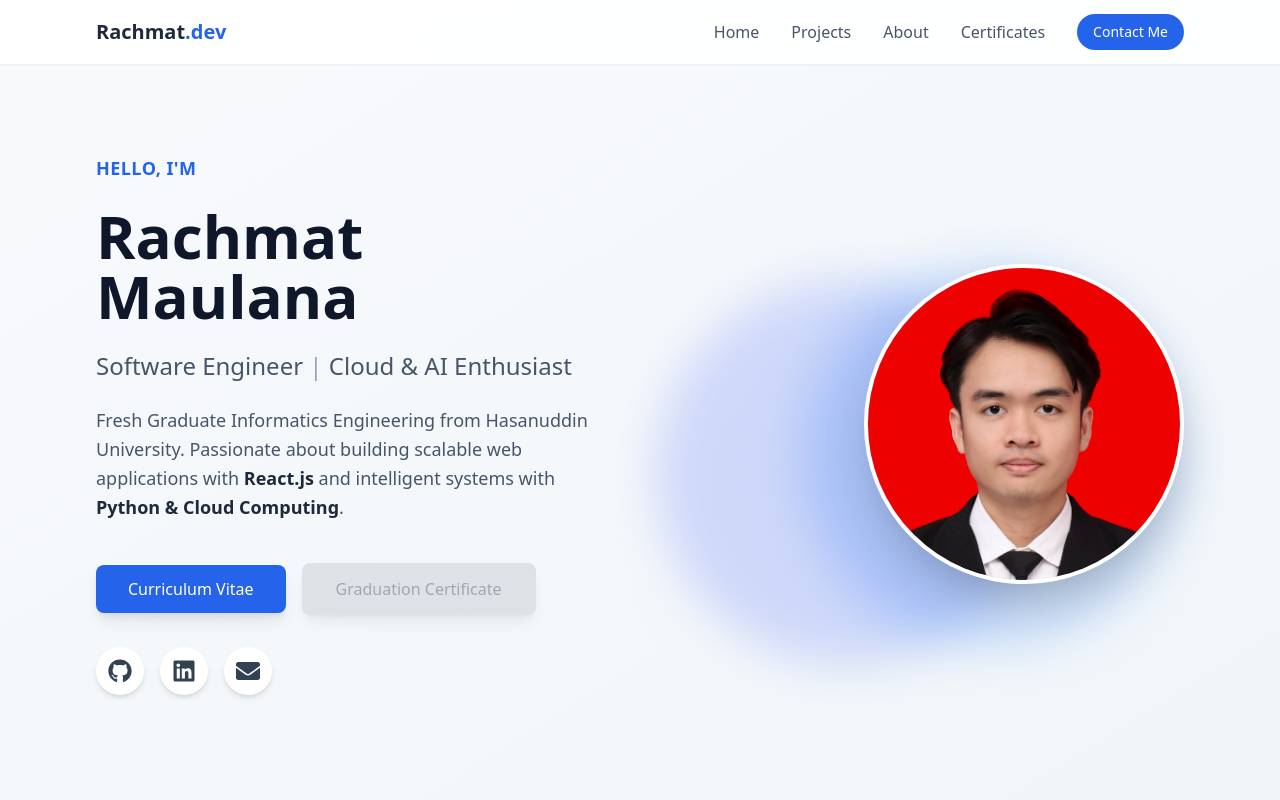
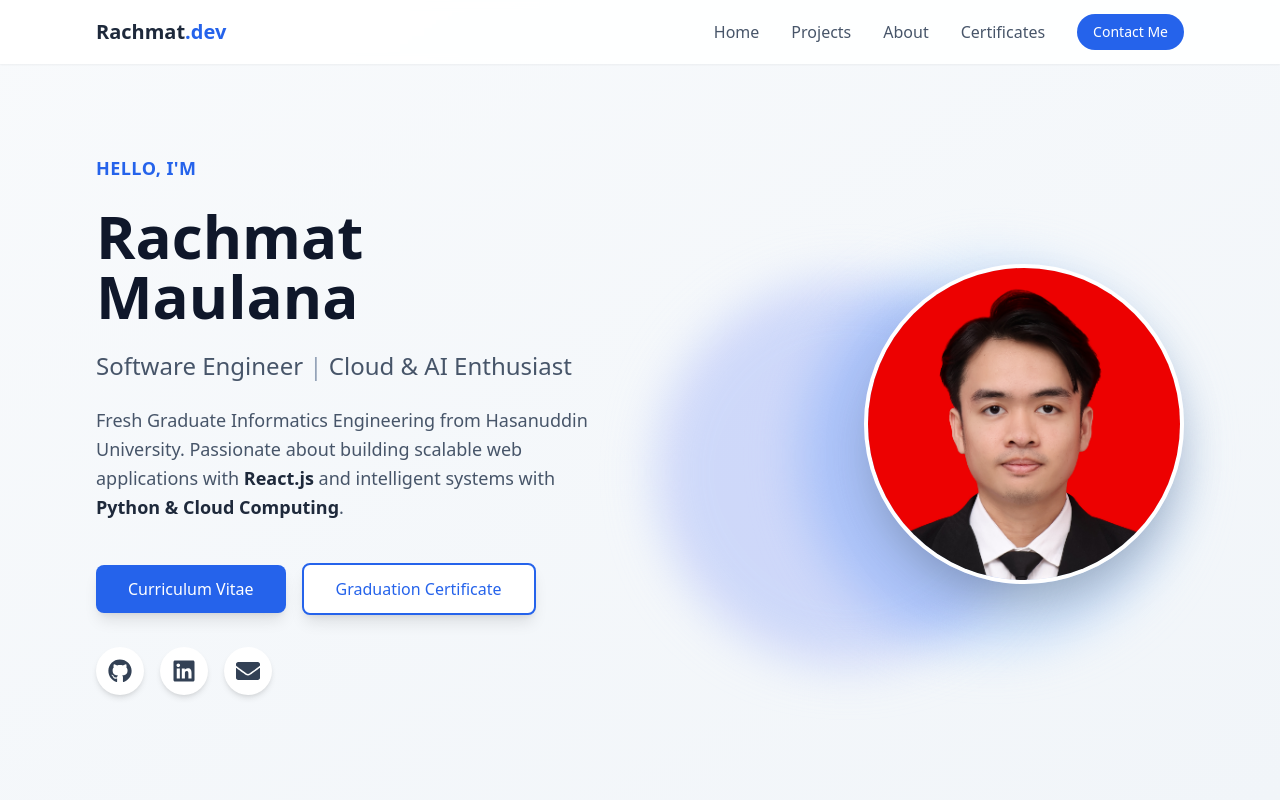
Before and after one commit to rchmtmaulana/portofolio-rachmat, a React (Vite) app: page / in a window 1280 px wide. Shown: the top 800 px of the page. Built offline with nearby package versions, Linux system fonts and the light colour scheme.

Commit message:
tambah SKL

```diff
--- a/src/components/Hero.jsx
+++ b/src/components/Hero.jsx
@@ -45,19 +45,13 @@ const Hero = () => {
                         >
                             Curriculum Vitae
                         </a>
-                        {/* <a
-                            href="/SKL_Rachmat_Maulana.pdf"
+                        <a
+                            href="/Surat Keterangan Lulus Sementara - Rachmat Maulana D121211015 (2).pdf"
                             download
                             className="w-full sm:w-auto px-8 py-3 bg-white text-blue-600 font-medium rounded-lg border-2 border-blue-600 hover:bg-blue-50 shadow-lg hover:shadow-blue-500/20 transition transform hover:-translate-y-1"
                         >
                             Graduation Certificate
-                        </a> */}
-                        <button
-                            disabled
-                            className="w-full sm:w-auto px-8 py-3 bg-gray-300 text-gray-500 font-medium rounded-lg border-2 border-gray-300 cursor-not-allowed shadow-lg opacity-60"
-                        >
-                            Graduation Certificate
-                        </button>
+                        </a>
                     </div>
 
                     <div className="flex items-center justify-center md:justify-start gap-4 pt-2">
```
Also changed, not shown: 1 other file (tests, documents, lock files or other folders).
